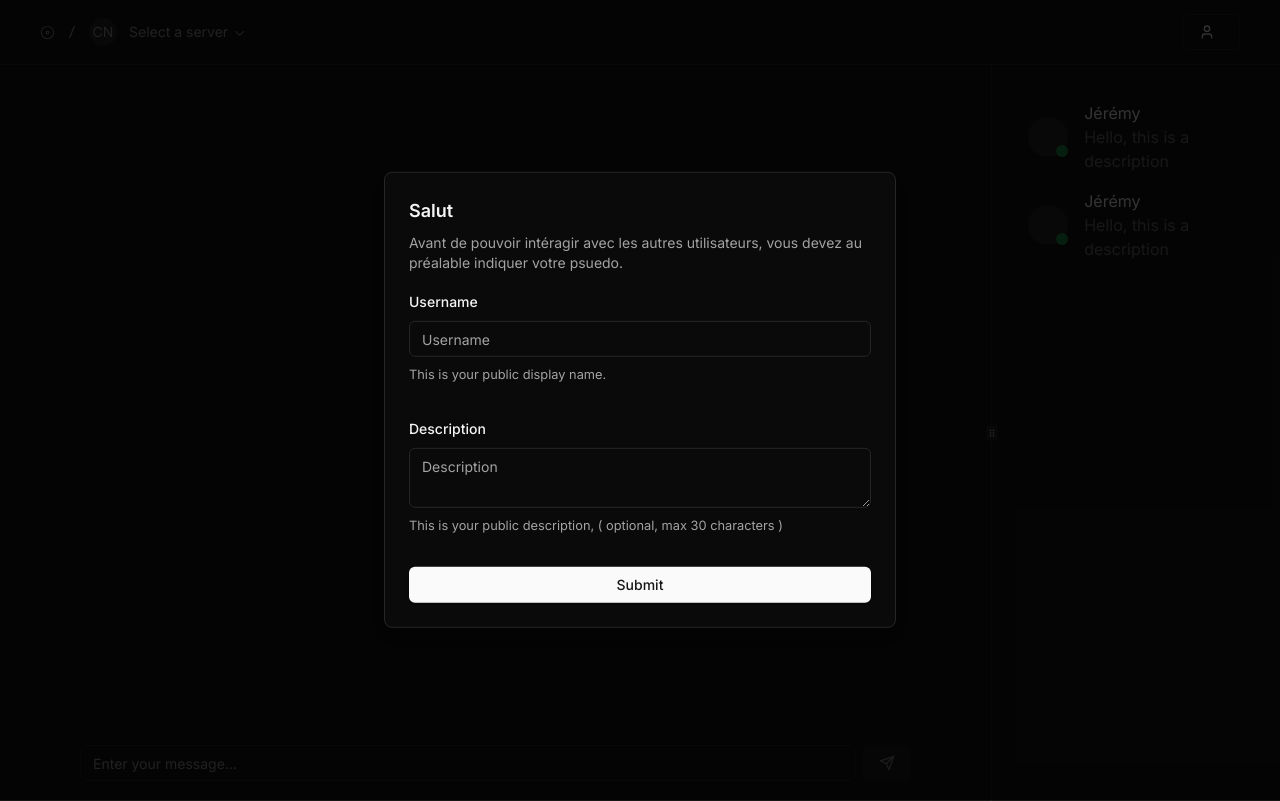
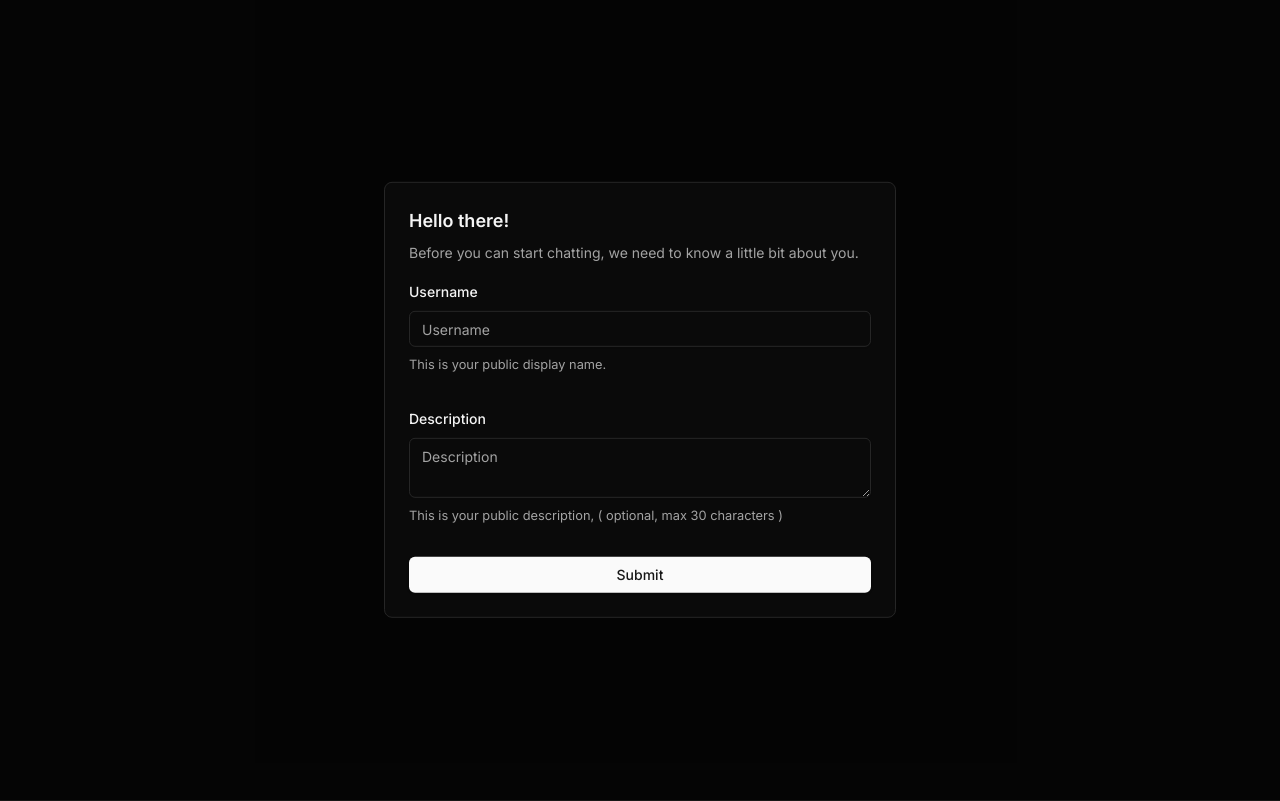
Before and after one commit to Insset-G2/Onzecord, a Next.js app: page /servers/1/channels/1 in a window 1280 px wide. Built offline with nearby package versions, Linux system fonts and the light colour scheme.

Commit message:
chore: Remove unused files and update dependencies, sync channel, user presences

```diff
--- a/app/(main)/(routes)/servers/[serverId]/channels/[channelId]/page.tsx
+++ b/app/(main)/(routes)/servers/[serverId]/channels/[channelId]/page.tsx
@@ -1,11 +1,11 @@
 "use client"
 
 import useContextProvider from "@/hooks/useContextProvider"
-import { useEffect, useState } from "react"
+import { useEffect, useRef, useState } from "react"
 import { Input } from "@/components/ui/input"
 import { Button } from "@/components/ui/button"
 import { SendIcon } from "lucide-react"
-import { Message as _Message } from "@/components/ContextProvider"
+import { Message } from "@/components/ContextProvider"
 import Image from "next/image"
 
 export default function Page({
@@ -37,15 +37,13 @@ export default function Page({
         }))
     }, [ serverID, channelID, setContextValue ])
 
-    useEffect(() => {
-        console.log( messages )
-    }, [ messages ])
+    const ref = useRef<HTMLDivElement>( null );
 
     return (
         <>
-            <div className="flex-1 overflow-y-auto p-12 space-y-5 max-h-[-webkit-fill-available]">
-                { messages.map((message: _Message, index: number) => (
-                    <Message key={ index } message={ message } />
+            <div ref={ ref } className="flex-1 overflow-y-auto p-12 space-y-5 max-h-[-webkit-fill-available]">
+                { messages.map((message: Message, index: number) => (
+                    <DisplayMessage key={ index } message={ message } />
                 )) }
             </div>
             <SendMessage
@@ -62,7 +60,7 @@ function SendMessage( {
     channel: channelID,
     server: serverID,
     author,
-    data
+    data,
 }: {
     channel: string,
     server: string,
@@ -70,7 +68,7 @@ function SendMessage( {
         id: string;
         username: string;
         image: string;
-    }
+    },
     data: ( server: string, channel: string, message: string, author: {
         id: string;
         username: string;
@@ -78,16 +76,20 @@ function SendMessage( {
     } ) => void
 }) {
 
+    const ref = useRef<HTMLInputElement>( null );
     const [ message, setMessage ] = useState( "" );
     return (
         <div className="flex items-center px-20 py-5 bg-neutral-900/95 gap-2">
             <Input
+                ref={ ref }
                 placeholder="Enter your message..."
                 value={ message }
                 onChange={ ( e ) => setMessage( e.target.value ) }
                 onKeyDown={ ( e ) => {
-                    if( e.key === "Enter" )
+                    if( e.key === "Enter" ) {
                         data( serverID, channelID, message, author )
+                        setMessage( "" )
+                    }
                 }}
             />
             <Button
@@ -101,10 +103,13 @@ function SendMessage( {
     )
 }
 
-function Message(
+function DisplayMessage(
     { message }:
-    { message: _Message }
+    { message: Message }
     ) {
+
+        console.log( message )
+
         return (
             <div className="flex space-x-4 group">
                 <div className="w-10 h-10 bg-neutral-800 rounded-full relative">
@@ -120,10 +125,10 @@ function Message(
                 <div className="flex flex-col">
                     <p>{ message.author.username }
                         <span className="opacity-0 text-neutral-500 group-hover:!opacity-100">
-
+                            { message.timestamp }
                         </span>
                     </p>
-                    <p className="text-neutral-500">{ message.content }</p>
+                    <p className="text-neutral-500">{ message.message }</p>
                 </div>
             </div>
         )
--- a/app/(main)/layout.tsx
+++ b/app/(main)/layout.tsx
@@ -55,29 +55,32 @@ export default function Layout({ children }: Readonly<{ children: React.ReactNod
 
     const form = useForm({
         resolver: zodResolver(formSchema),
+        defaultValues: {
+            username: "",
+            description: ""
+        }
     })
 
+    if (isClient && !contextValue.user.username ) {
         return (
-        <div className="bg-neutral-900/95">
-            <ServerNavbar/>
-
-            {
-                isClient && !user.username && (
             <AlertDialog open={open} onOpenChange={setOpen}>
                 <AlertDialogContent>
                     <AlertDialogHeader>
-                                <AlertDialogTitle>Salut</AlertDialogTitle>
+                        <AlertDialogTitle>
+                            Hello there!
+                        </AlertDialogTitle>
                         <AlertDialogDescription>
-                                    Avant de pouvoir intéragir avec les autres utilisateurs, vous devez au préalable indiquer votre psuedo.
+                            Before you can start chatting, we need to know a little bit about you.
                         </AlertDialogDescription>
                     </AlertDialogHeader>
 
                     <Form {...form}>
-                                <form onSubmit={form.handleSubmit(( values ) => {
+                        <form onSubmit={form.handleSubmit((values) => {
                             setContextValue({
                                 ...contextValue,
                                 user: {
                                     ...contextValue.user,
+                                    image: `https://avatar.vercel.sh/${values.username}.png`,
                                     username: values.username,
                                     description: values.description
                                 }
@@ -122,11 +125,17 @@ export default function Layout({ children }: Readonly<{ children: React.ReactNod
                 </AlertDialogContent>
             </AlertDialog>
         )
-            }
-
+    } else if( contextValue.user.username ) {
+        return (
+        <div className="bg-neutral-900/95">
+            <ServerNavbar />
             <div className="h-[calc(100vh-65px)]">
                 { children }
             </div>
         </div>
         )
     }
+
+    return null;
+
+}
--- a/components/ContextProvider.tsx
+++ b/components/ContextProvider.tsx
@@ -39,7 +39,7 @@ export interface Message {
         username: string;
         image: string;
     }
-    content: string;
+    message: string;
     timestamp: string;
 }
 
@@ -63,15 +63,15 @@ export const ContextProvider = ({ children }: { children: React.ReactNode }) =>
 
         if( contextValue.user.username && contextValue.user.username.length > 0 )
             socket?.connect( )
-    }, [ contextValue, contextValue.user, socket ])
+        else
+            return;
 
-    socket?.on( "connect", ( ) => {
-        socket.emit( "getServers" )
-        socket.emit( "newUser", contextValue.user )
+        socket?.on("connect", () => {
+            console.log("Connected to server")
+            socket.emit("getServers")
         })
 
-    socket?.on( "getServers", ( value ) => {
-        console.log( "Got servers:", value)
+        socket?.on("getServers", (value) => {
             setContextValue((contextValue: any) => {
                 return {
                     ...contextValue,
@@ -79,6 +79,29 @@ export const ContextProvider = ({ children }: { children: React.ReactNode }) =>
                 }
             });
         })
+
+        socket?.on("joinChannel", ({ users }) => {
+
+            setContextValue((contextValue: any) => ({
+                ...contextValue,
+                users: users
+            }))
+        })
+
+        socket?.on("getMessages", (value) => {
+            console.log("Got messages from server")
+            setMessages(value.messages);
+        })
+
+        socket?.on("newMessage", (value: { content: Message }) => {
+
+            setMessages([
+                ...messages,
+                value.content
+            ])
+        })
+
+    }, [contextValue, contextValue.user, messages, socket])
 
     function sendMessage(
         serverID: string,
@@ -89,8 +112,6 @@ export const ContextProvider = ({ children }: { children: React.ReactNode }) =>
             image: string;
         }
     ) {
-        console.log( "send msg" )
-        console.log(serverID, channelID, message, author )
         socket?.emit( "sendMessage", { serverID, channelID, message, author } );
     }
 
@@ -106,18 +127,6 @@ export const ContextProvider = ({ children }: { children: React.ReactNode }) =>
         socket?.emit( "getServers", { server } );
     }
 
-    socket?.on( "getMessages", ( value ) => {
-        setMessages( value.messages );
-    })
-
-    socket?.on("newMessage", (value: { reply: Message } ) => {
-        console.log( "Got new message:", value )
-        setMessages([
-            ...messages,
-            value.reply
-        ])
-    })
-
     return (
         <Context.Provider value={{
             contextValue,
@@ -128,12 +137,7 @@ export const ContextProvider = ({ children }: { children: React.ReactNode }) =>
                 description: "",
                 image: "",
             },
-            users: [{
-                username: "Jérémy",
-                description: "Hello, this is a description",
-                id: "1",
-                image: "https://bla.com",
-            }],
+            users: [ ],
             sendMessage,
             getMessages,
             joinChannel,
--- a/components/ServerNavbar.tsx
+++ b/components/ServerNavbar.tsx
@@ -45,11 +45,6 @@ export default function Navbar( ) {
         contextValue,
         user
     } = useContextProvider( );
-
-    useEffect( ( ) => {
-        console.log( "context update !")
-        console.log( contextValue );
-    }, [ contextValue ] )
 
     return (
         <div className="w-full border-b border-neutral-600/40 bg-neutral-900/95 backdrop-blur supports-[backdrop-filter]:bg-neutral-900/30">
--- a/components/UserList.tsx
+++ b/components/UserList.tsx
@@ -1,16 +1,15 @@
 "use client"
 
 import useContextProvider from "@/hooks/useContextProvider"
+import { useEffect } from "react";
 
 export default function UserList( ) {
 
-    const { users } = useContextProvider( );
-
-    let fakeUsers = new Array( 2 ).fill( users[0] );
+    const { contextValue } = useContextProvider( );
 
     return (
         <div className="flex flex-col space-y-4 p-4">
-            { fakeUsers.map( ( user, i ) => (
+            { contextValue.users.map( ( user, i ) => (
                 <div key={ i } className="flex items-center space-x-4">
                     <div className="w-10 h-10 bg-neutral-800 rounded-full relative min-w-10 min-h-10">
                         <div className="w-3 h-3 bg-green-500 rounded-full animate-pulse absolute right-0 bottom-0"></div>
```
Also changed, not shown: 1 other file (tests, documents, lock files or other folders). Lines whose indentation alone changed are shown as unchanged.
